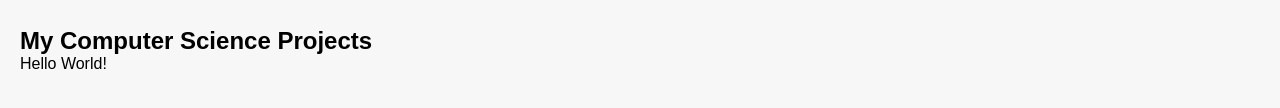
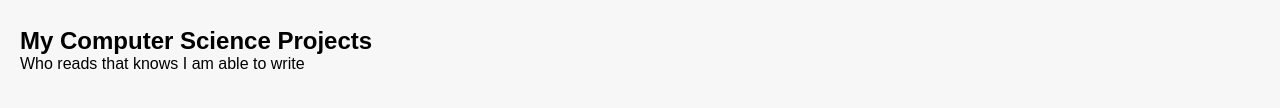
Before and after one commit to SheepJ255/20jwerden.github.io, a plain HTML site: page projects.html in a window 1280 px wide. Shown: the part 108-216 px from the top of the page. Drawn offline with Linux system fonts and the light colour scheme.

Commit message:
important change

```diff
--- a/projects.html
+++ b/projects.html
@@ -17,7 +17,7 @@
         <h1>Johannes Werden</h1>
         <h2>My Computer Science Projects</h2>
         <a>
-            Hello World!
+            Who reads that knows I am able to write
         </a>
     </header>
 </body>
```
